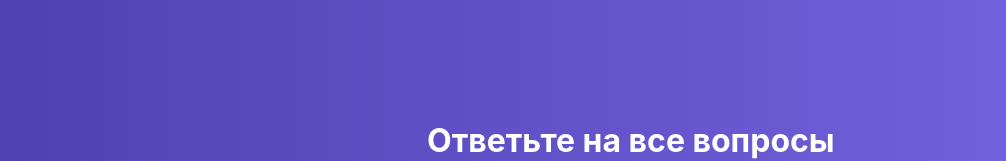
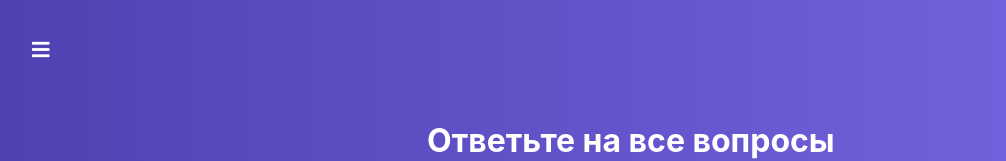
Before and after one commit to ko1p/react-practise, a React app: page / in a window 1280 px wide. Shown: the top 161 px of the page, without its empty margins (8-1014 px from the left). Built offline with nearby package versions, Linux system fonts and the light colour scheme.

Commit message:
add navigation menu

```diff
--- /dev/null
+++ b/src/components/Navigation/MenuToggle/MenuToggle.js
@@ -0,0 +1,28 @@
+import React from 'react'
+import classes from './MenuToggle.module.css'
+
+const MenuToggle = props => {
+
+    const cls = [
+        classes.MenuToggle,
+        'fa'
+    ]
+
+    if (props.isOpen) {
+        cls.push('fa-times')
+        cls.push(classes.open)
+    } else {
+        cls.push('fa-bars')
+    }
+
+
+    return (
+        <i
+            className={cls.join(' ')}
+            onClick={props.onToggle}
+        />
+    )
+
+}
+
+export default MenuToggle
--- /dev/null
+++ b/src/components/Navigation/MenuToggle/MenuToggle.module.css
@@ -0,0 +1,18 @@
+.MenuToggle {
+    position: fixed;
+    top: 40px;
+    left: 40px;
+    font-size: 20px;
+    cursor: pointer;
+    color: white;
+    z-index: 100;
+    transition: opacity, left .22s ease-in;
+}
+
+.MenuToggle:hover {
+    opacity: .7;
+}
+
+.MenuToggle.open {
+    left: 320px;
+}
--- a/src/hoc/Layout/Layout.js
+++ b/src/hoc/Layout/Layout.js
@@ -1,10 +1,28 @@
 import React from 'react'
 import classes from './Layout.module.css'
+import MenuToggle from '../../components/Navigation/MenuToggle/MenuToggle'
 
 class Layout extends React.Component {
+
+    state = {
+        menu: false
+    }
+
+    toggleMenuHandler = () => {
+        this.setState({
+            menu: !this.state.menu
+        })
+    }
+
     render() {
         return(
             <div className={classes.Layout}>
+
+                <MenuToggle
+                    onToggle={this.toggleMenuHandler}
+                    isOpen={this.state.menu}
+                />
+
                 <main>
                     { this.props.children }
                 </main>
```
